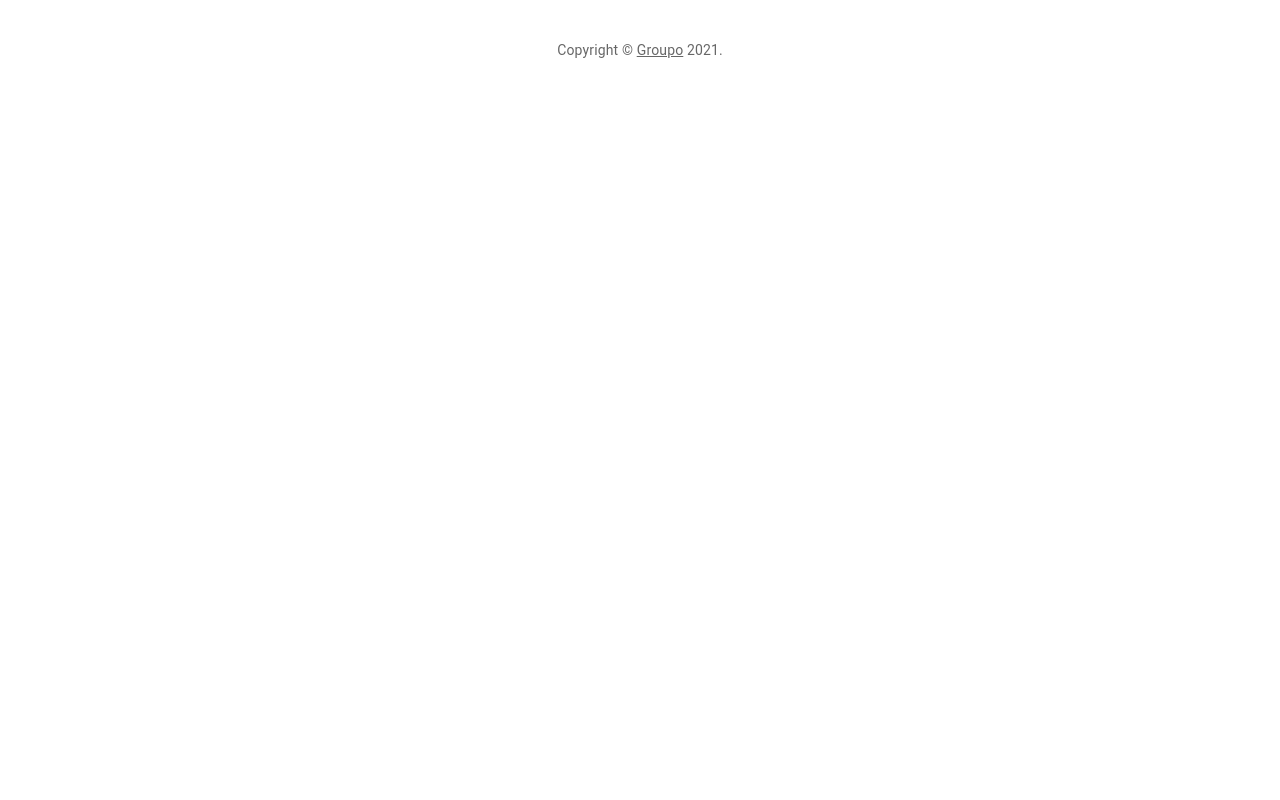
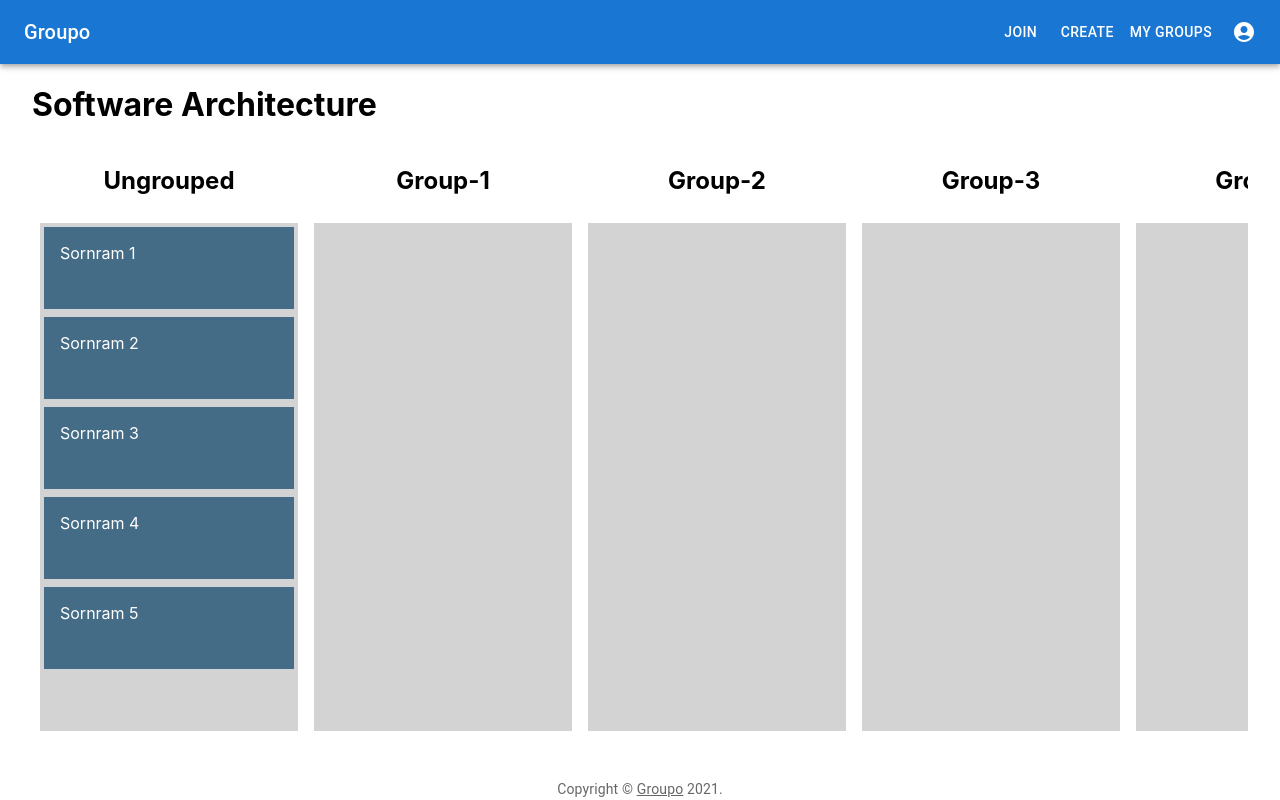
Before and after one commit to 2110521-2564-1-SW-ARCH/Groupo-ui, a React (Create React App) app: page /group/1 in a window 1280 px wide. Built offline with nearby package versions, Linux system fonts and the light colour scheme.

Commit message:
grouping-board

```diff
--- /dev/null
+++ b/src/components/GroupBoard/index.tsx
@@ -0,0 +1,187 @@
+import React, { useEffect, useState } from "react";
+import {
+  DragDropContext,
+  Draggable,
+  Droppable,
+  DropResult,
+} from "react-beautiful-dnd";
+
+const itemsFromBackend = [
+  { id: 1, content: "Sornram 1" },
+  { id: 2, content: "Sornram 2" },
+  { id: 3, content: "Sornram 3" },
+  { id: 4, content: "Sornram 4" },
+  { id: 5, content: "Sornram 5" },
+];
+
+const columnsFromBackend = {
+  [1]: {
+    name: "Ungrouped",
+    items: itemsFromBackend,
+  },
+  [2]: {
+    name: "Group-1",
+    items: [],
+  },
+  [3]: {
+    name: "Group-2",
+    items: [],
+  },
+  [4]: {
+    name: "Group-3",
+    items: [],
+  },
+  [5]: {
+    name: "Group-4",
+    items: [],
+  },
+  [6]: {
+    name: "Group-5",
+    items: [],
+  },
+  [7]: {
+    name: "Group-6",
+    items: [],
+  },
+};
+
+const onDragEnd = (result: DropResult, columns: any, setColumns: any) => {
+  if (!result.destination) return;
+  const { source, destination } = result;
+
+  if (source.droppableId !== destination.droppableId) {
+    const sourceColumn = columns[source.droppableId];
+    const destColumn = columns[destination.droppableId];
+    const sourceItems = [...sourceColumn.items];
+    const destItems = [...destColumn.items];
+    const [removed] = sourceItems.splice(source.index, 1);
+    destItems.splice(destination.index, 0, removed);
+    setColumns({
+      ...columns,
+      [source.droppableId]: {
+        ...sourceColumn,
+        items: sourceItems,
+      },
+      [destination.droppableId]: {
+        ...destColumn,
+        items: destItems,
+      },
+    });
+
+    // TODO: send an event to the server regarding the change in group
+  } else {
+    const column = columns[source.droppableId];
+    const copiedItems = [...column.items];
+    const [removed] = copiedItems.splice(source.index, 1);
+    copiedItems.splice(destination.index, 0, removed);
+    setColumns({
+      ...columns,
+      [source.droppableId]: {
+        ...column,
+        items: copiedItems,
+      },
+    });
+  }
+};
+
+function GroupBoard() {
+  const [columns, setColumns] = useState(columnsFromBackend);
+
+  useEffect(() => {
+    // TODO: fetch the initial (at start) board state, keep it in columns
+    const fetchedColumns = columnsFromBackend;
+
+    setColumns(fetchedColumns);
+  }, []);
+  return (
+    <div
+      style={{
+        display: "flex",
+        justifyContent: "start",
+        height: "100%",
+        width: "100%",
+        overflow: "scroll",
+      }}
+    >
+      <DragDropContext
+        onDragEnd={(result) => onDragEnd(result, columns, setColumns)}
+      >
+        {Object.entries(columns).map(([columnId, column], index) => {
+          return (
+            <div
+              style={{
+                display: "flex",
+                flexDirection: "column",
+                alignItems: "center",
+              }}
+              key={columnId}
+            >
+              <h2>{column.name}</h2>
+              <div style={{ margin: 8 }}>
+                <Droppable droppableId={columnId} key={columnId}>
+                  {(provided, snapshot) => {
+                    return (
+                      <div
+                        {...provided.droppableProps}
+                        ref={provided.innerRef}
+                        style={{
+                          background: snapshot.isDraggingOver
+                            ? "lightblue"
+                            : "lightgrey",
+                          padding: 4,
+                          width: 250,
+                          minHeight: 500,
+                        }}
+                      >
+                        {column.items.map((item, index) => {
+                          return (
+                            <Draggable
+                              key={item.id}
+                              draggableId={`${item.id}`}
+                              index={index}
+                              isDragDisabled={
+                                // TODO: check if we have right to change group for this person
+                                // ex. item.id !== owner.id
+                                false
+                              }
+                            >
+                              {(provided, snapshot) => {
+                                return (
+                                  <div
+                                    ref={provided.innerRef}
+                                    {...provided.draggableProps}
+                                    {...provided.dragHandleProps}
+                                    style={{
+                                      userSelect: "none",
+                                      padding: 16,
+                                      margin: "0 0 8px 0",
+                                      minHeight: "50px",
+                                      backgroundColor: snapshot.isDragging
+                                        ? "#263B4A"
+                                        : "#456C86",
+                                      color: "white",
+                                      ...provided.draggableProps.style,
+                                    }}
+                                  >
+                                    {item.content}
+                                  </div>
+                                );
+                              }}
+                            </Draggable>
+                          );
+                        })}
+                        {provided.placeholder}
+                      </div>
+                    );
+                  }}
+                </Droppable>
+              </div>
+            </div>
+          );
+        })}
+      </DragDropContext>
+    </div>
+  );
+}
+
+export default GroupBoard;
--- /dev/null
+++ b/src/pages/GroupPage/index.tsx
@@ -0,0 +1,36 @@
+import { useEffect, useState } from "react";
+import { useParams } from "react-router";
+import GroupBoard from "../../components/GroupBoard";
+import { BoardResult } from "../../models/type/board";
+
+import "./style.css";
+
+const MOCK = {
+  boardID: "12",
+  name: "Software Architecture",
+  totalGroup: 3,
+  totalMember: 12,
+  owner: "Sorn",
+  isAssign: false,
+  members: ["1", "2", "3", "4", "5", "6", "7", "8", "9", "10", "11", "12"],
+};
+
+const GroupPage = () => {
+  const { id: groupId } = useParams<{ id?: string }>();
+  const [groupInfo, setGroupInfo] = useState<BoardResult>();
+
+  useEffect(() => {
+    //TODO: fetch the group info for the given groupId, keep it in groupInfo
+    const fetchedGroupInfo = MOCK;
+
+    setGroupInfo(fetchedGroupInfo);
+  }, [groupId]);
+  return (
+    <div className="board-container">
+      <h1>{groupInfo?.name}</h1>
+      <GroupBoard />
+    </div>
+  );
+};
+
+export default GroupPage;
--- /dev/null
+++ b/src/pages/GroupPage/style.css
@@ -0,0 +1,5 @@
+.board-container {
+  width: 95%;
+  min-height: 80%;
+  margin: 0 auto;
+}
--- a/src/routes/index.tsx
+++ b/src/routes/index.tsx
@@ -3,6 +3,7 @@ import NavRoute from "../components/NavRoute";
 import RequireAuth from "../components/RequireAuth";
 import BoardListPage from "../pages/BoardListPage";
 import CreateBoardPage from "../pages/CreateBoardPage";
+import GroupPage from "../pages/GroupPage";
 import JoinPage from "../pages/JoinPage";
 import Login from "../pages/LoginPage";
 import ProfilePage from "../pages/ProfilePage";
@@ -13,18 +14,27 @@ const Routes = () => {
     <Switch>
       <Route exact path="/signup" component={SignUp} />
       <Route exact path="/login" component={Login} />
-      <NavRoute exact path="/profile" component={() => (
-        <RequireAuth Component={ProfilePage} />
-      )} />
-      <NavRoute exact path="/create" component={() => (
-        <RequireAuth Component={CreateBoardPage} />
-      )} />
-      <NavRoute exact path="/join" component={() => (
-        <RequireAuth Component={JoinPage} />
-      )} />
-      <NavRoute exact path="/" component={() => (
-        <RequireAuth Component={BoardListPage} />
-      )} />
+      <NavRoute
+        exact
+        path="/profile"
+        component={() => <RequireAuth Component={ProfilePage} />}
+      />
+      <NavRoute
+        exact
+        path="/create"
+        component={() => <RequireAuth Component={CreateBoardPage} />}
+      />
+      <NavRoute
+        exact
+        path="/join"
+        component={() => <RequireAuth Component={JoinPage} />}
+      />
+      <NavRoute
+        exact
+        path="/"
+        component={() => <RequireAuth Component={BoardListPage} />}
+      />
+      <NavRoute exact path="/group/:id" component={GroupPage} />
     </Switch>
   );
 };
```
